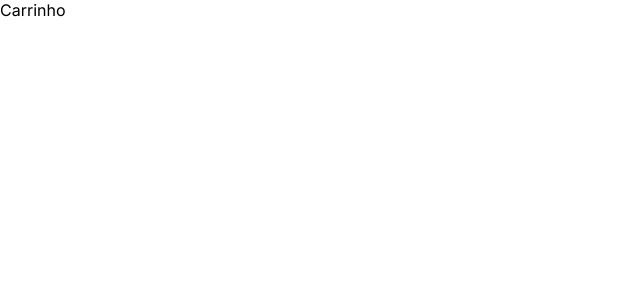
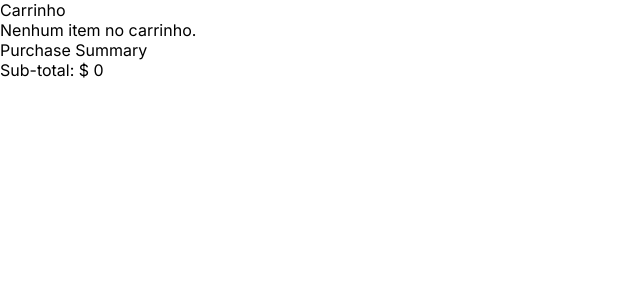
Before and after one commit to igor93araujo/virtual-store-istpay, a Next.js app: page /cart in a window 1280 px wide. Shown: the top 300 px of the page, without its empty margins (0-640 px from the left). Built offline with nearby package versions, Linux system fonts and the light colour scheme.

Commit message:
feat. add and remove from cart

```diff
--- a/src/app/cart/page.tsx
+++ b/src/app/cart/page.tsx
@@ -1,20 +1,36 @@
 'use client'
 import { AppContext } from '@/context/AppProvider';
-import React, { useContext } from 'react'
+import React, { useContext, useEffect, useState } from 'react'
 import Image from 'next/image';
+import SubTotal from '@/components/subtotal/subTotal';
 
 export default function Cart() {
 
  const context = useContext(AppContext);
-  const { cart } = context || {};
+  const { cart,setCart } = context || {};
 
- console.log(cart)
+  const removeItem = (id: string) => {
+    const newCart = cart.filter((item:any) => item.id !== id);
+    setCart(newCart);
+  }
+
+  useEffect(() => {
+  const verifyCartStorage = () => {
+    const recoveredCart = localStorage.getItem('cartStorage');
+    console.log(recoveredCart)
+    if (recoveredCart) {
+      setCart(JSON.parse(recoveredCart));
+    }
+  };
+  verifyCartStorage();
+  }, [setCart]);
+
 
   return (
     <section>
      <p>Carrinho</p>
      {
-      cart ? (
+      cart.length !== 0 ? (
         cart.map((product:any) => (
           <div key={product.id}>
             <Image src={product.image} alt={product.title} width={200} height={200} />
@@ -22,9 +38,17 @@ export default function Cart() {
               <h2>{product.title}</h2>
               <p>{product.price}</p>
             </div>
+            <button
+              type="button"
+              onClick = {() => removeItem(product.id)}
+              >
+
+              Remove
+            </button>
           </div>
-        ))) : <p>Nenhum item no carrinho (ainda)</p>
+        ))) : <p>Nenhum item no carrinho.</p>
         }
+        <SubTotal />
     </section>
   );
 }
--- /dev/null
+++ b/src/components/subtotal/subTotal.tsx
@@ -0,0 +1,42 @@
+import { AppContext } from '@/context/AppProvider';
+import React, { useContext, useEffect, useState } from 'react'
+import Image from 'next/image';
+
+export default function SubTotal() {
+
+ const [total, setTotal] = useState(0);
+
+ const context = useContext(AppContext);
+ const { cart } = context || {};
+
+ useEffect(() => {
+  const calculateTotal = () => {
+    if (cart) {
+      const total = cart.reduce((acc:any, curr:any) => {
+        return acc + curr.price;
+      }, 0);
+      setTotal(total);
+    }
+ }
+  calculateTotal();
+  }, [cart]);
+
+  return (
+   <section>
+    <p>Purchase Summary</p>
+    {
+      cart ? (
+        cart.map((product:any) => (
+          <div key={product.id}>
+            <Image src={product.image} alt={product.title} width={200} height={200} />
+            <p>{product.price}</p>
+          </div>
+        ))
+      ) : <p>Nenhum item no carrinho</p>
+    }
+    <div>
+      <p>{`Sub-total: $ ${ total }`}</p>
+    </div>
+  </section>
+  );
+}
```
Also changed, not shown: src/app/details/page.tsx (+7 -6 lines), src/app/home/page.tsx (+6 -4 lines).
